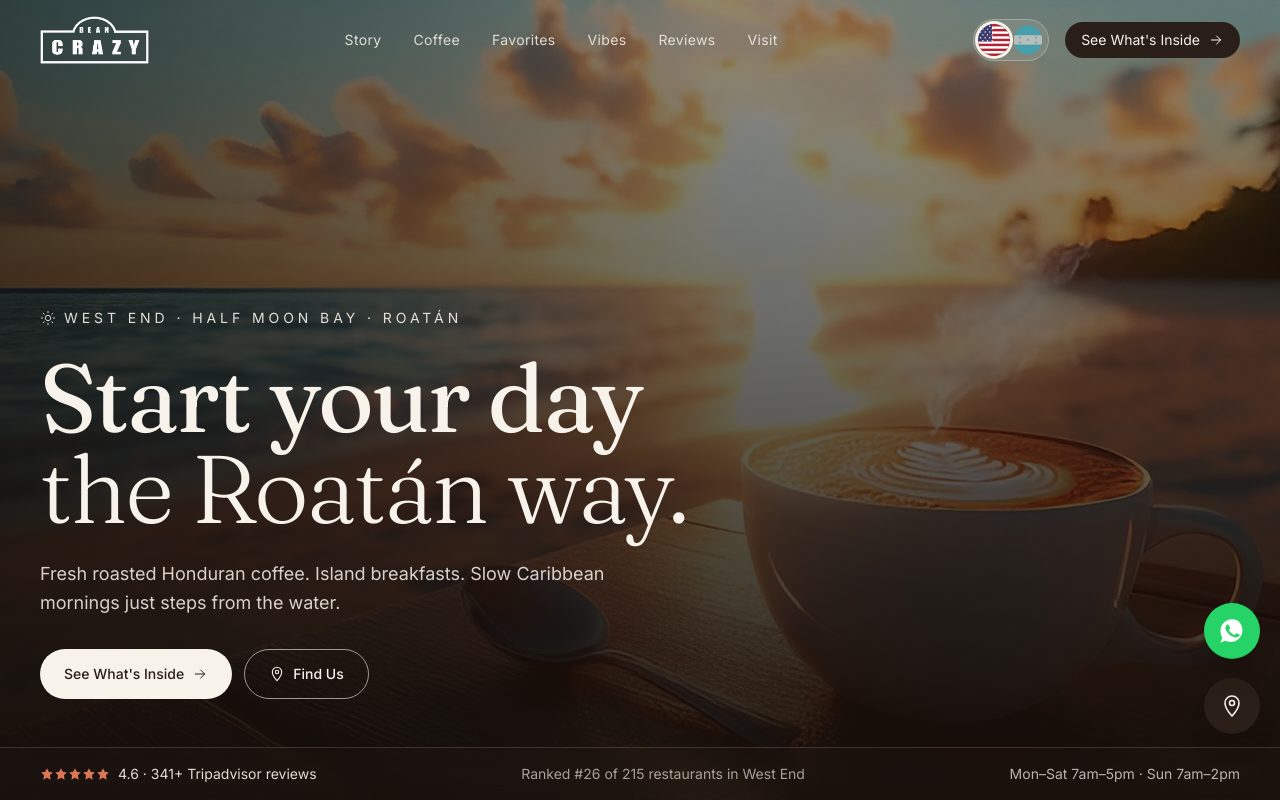
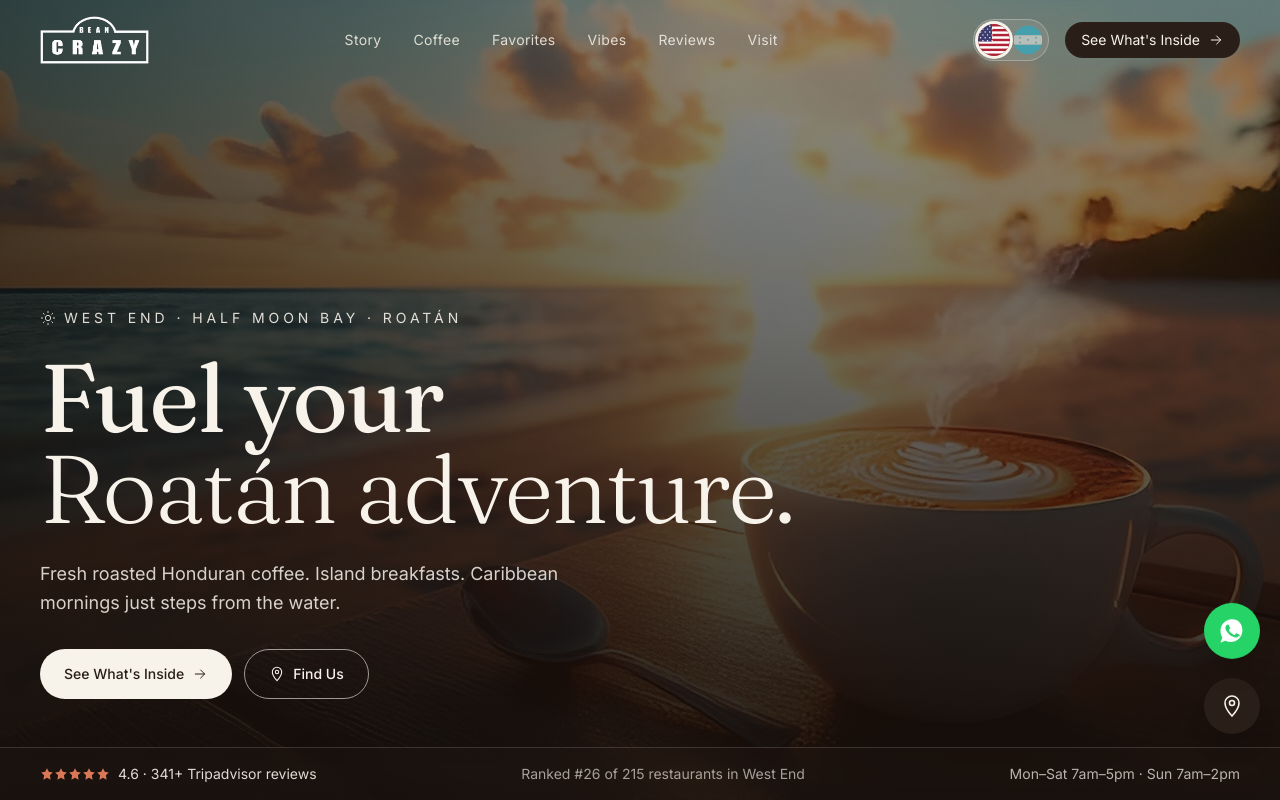
Before and after one commit to technaglobal/beancrazy, a React (Vite) app: page / in a window 1280 px wide. Shown: the top 800 px of the page. Built offline with nearby package versions, Linux system fonts and the light colour scheme.

Commit message:
Spanish translation updates

```diff
--- a/src/i18n.tsx
+++ b/src/i18n.tsx
@@ -66,9 +66,9 @@ const content: Record<Lang, Content> = {
     },
     hero: {
       kicker: "West End · Half Moon Bay · Roatán",
-      h1a: "Start your day",
-      h1b: "the Roatán way.",
-      sub: "Fresh roasted Honduran coffee. Island breakfasts. Slow Caribbean mornings just steps from the water.",
+      h1a: "Fuel your",
+      h1b: "Roatán adventure.",
+      sub: "Fresh roasted Honduran coffee. Island breakfasts. Caribbean mornings just steps from the water.",
       ctaPrimary: "See What's Inside",
       ctaSecondary: "Find Us",
       stat1: "4.6 · 341+ Tripadvisor reviews",
@@ -221,7 +221,7 @@ const content: Record<Lang, Content> = {
         ["Reseñas", "reviews"],
         ["Visítanos", "visit"],
       ] as [string, string][],
-      cta: "Ver el Menú",
+      cta: "Mira Lo Que Hay Dentro",
     },
     drawer: {
       hours: "West End Road · Half Moon Bay",
@@ -229,10 +229,10 @@ const content: Record<Lang, Content> = {
     },
     hero: {
       kicker: "West End · Half Moon Bay · Roatán",
-      h1a: "Empieza tu día",
-      h1b: "a la manera de Roatán.",
-      sub: "Café hondureño recién tostado. Desayunos isleños. Mañanas caribeñas tranquilas, a pasos del mar.",
-      ctaPrimary: "Ver el Menú",
+      h1a: "Alimenta tu",
+      h1b: "aventura en Roatán.",
+      sub: "Café hondureño recién tostado. Desayunos isleños. Mañanas caribeñas a pasos del mar.",
+      ctaPrimary: "Mira Lo Que Hay Dentro",
       ctaSecondary: "Cómo Llegar",
       stat1: "4.6 · Más de 341 reseñas en Tripadvisor",
       stat2: "Puesto #26 de 215 restaurantes en West End",
@@ -273,7 +273,7 @@ const content: Record<Lang, Content> = {
         ["Grano entero y molido", "Llévate una bolsa a casa — tostado en el local, desde $12/lb."],
         ["Ideas para Regalar", "Hermosas bolsas, tazas y sets de regalo en nuestra tienda."],
       ] as [string, string][],
-      cta1: "Ver el Menú",
+      cta1: "Mira Lo Que Hay Dentro",
       cta2: "Llévate Café a Casa",
       badgeKicker: "Tueste de Hoy",
       badgeTitle: "Origen Único Hondureño",
```
